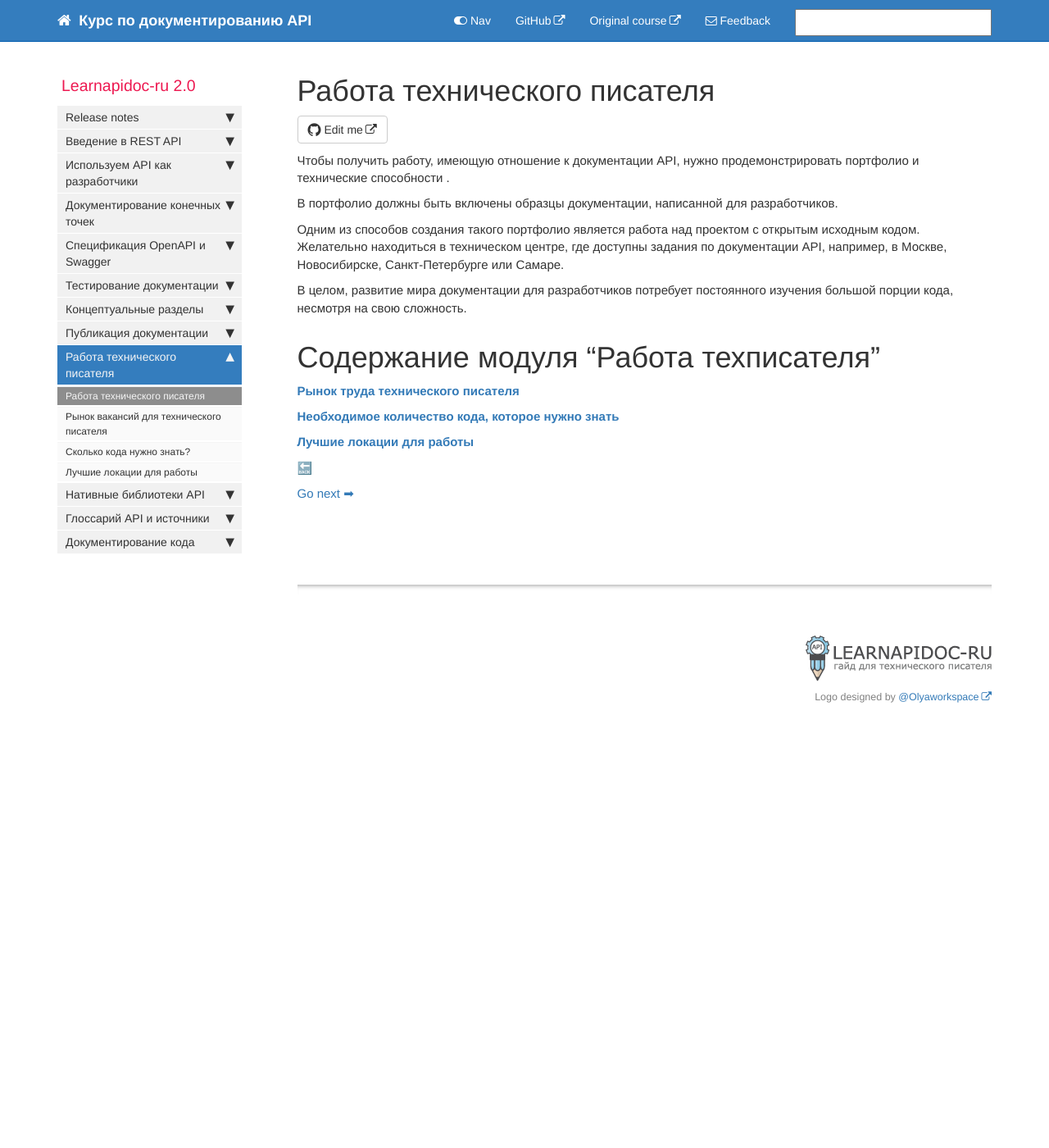
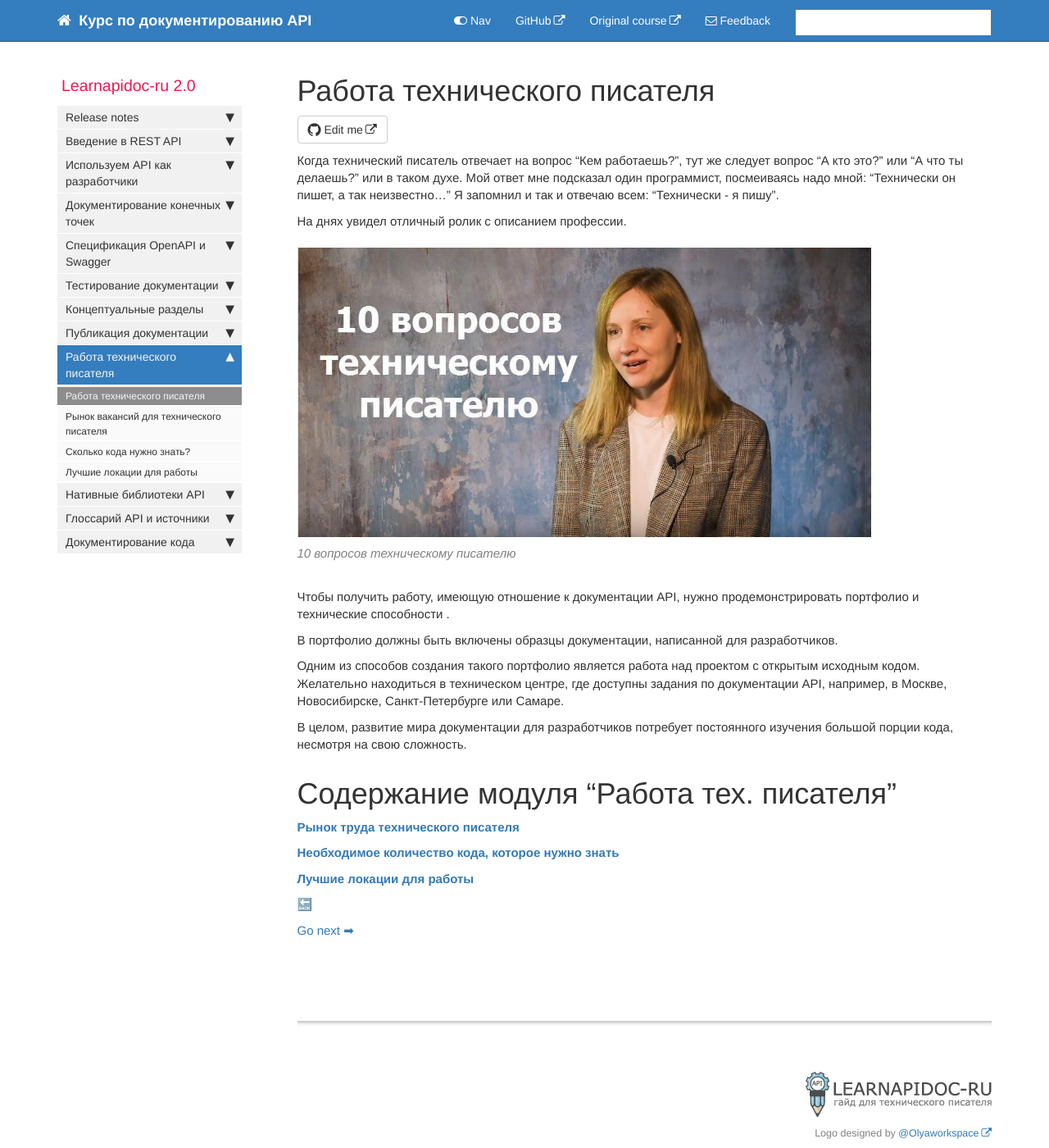
Before and after one commit to Starkovden/Starkovden.github.io, a Jekyll site: the page built from pages/getting-job/about-eigth-module.md, in a window 1280 px wide and 1400 px high. Shown: the whole window at 82% size. Built offline with Jekyll 4.4.1, drawn with Linux system fonts in a browser that asks for light colours; nearby versions of some CDN libraries; comment, search, counter and statistics services are not loaded.

Commit message:
добавил ссылку на видео о тех.писателях

```diff
--- a/pages/getting-job/about-eigth-module.md
+++ b/pages/getting-job/about-eigth-module.md
@@ -5,6 +5,13 @@ sidebar: mydoc_sidebar
 permalink: about-eigth-module.html
 folder: getting-job
 ---
+
+Когда технический писатель отвечает на вопрос "Кем работаешь?", тут же следует вопрос "А кто это?" или "А что ты делаешь?"  или в таком духе. Мой ответ мне подсказал один программист, посмеиваясь надо мной: "Технически он пишет, а так неизвестно..." Я запомнил и так и отвечаю всем: "Технически - я пишу".
+
+На днях увидел отличный ролик с описанием профессии.
+
+{% include image.html file="getting-job/techwriter.jpg" url="https://www.youtube.com/watch?v=eyDJfeV0ikM&t=" alt="Techwriter" caption="10 вопросов техническому писателю" %}
+
 
 Чтобы получить работу, имеющую отношение к документации API, нужно продемонстрировать портфолио и технические способности .
 
@@ -14,7 +21,7 @@ folder: getting-job
 
 В целом, развитие мира документации для разработчиков потребует постоянного изучения большой порции кода, несмотря на свою сложность.
 
-# Содержание модуля "Работа техписателя"
+# Содержание модуля "Работа тех. писателя"
 
 [**Рынок труда технического писателя**](job-market.html)
 
```
